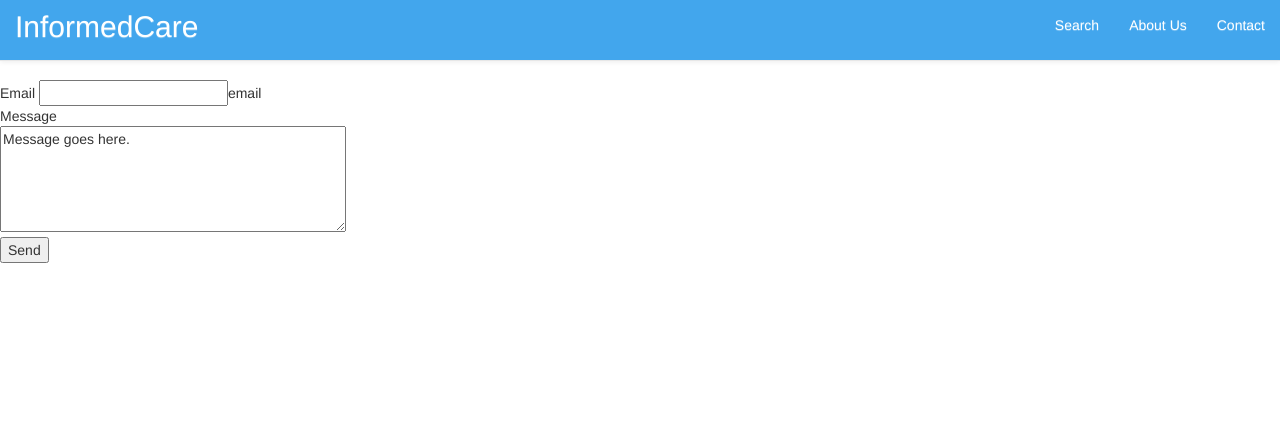
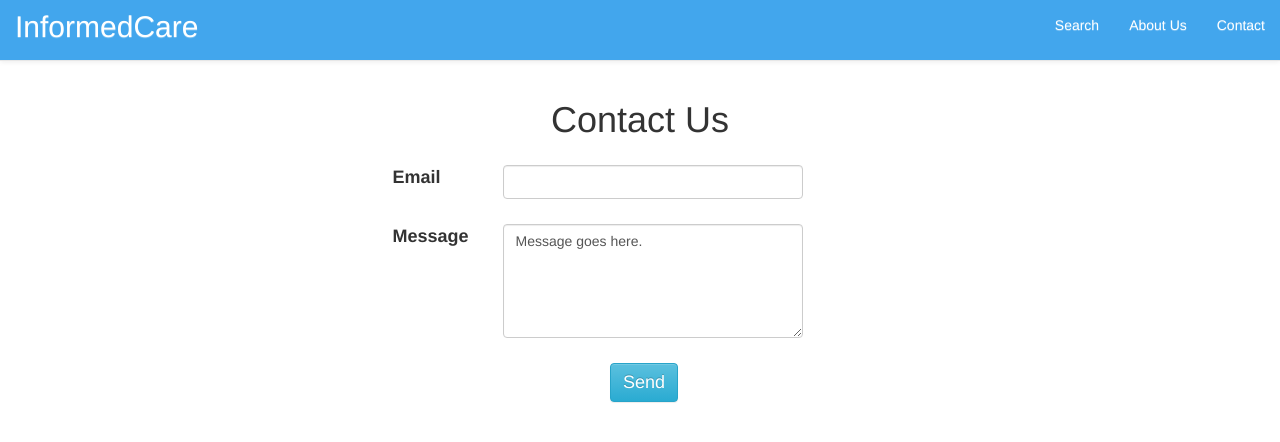
Before and after one commit to josephtoles/hospitals, a Django app: page /contact in a window 1280 px wide. Shown: the top 442 px of the page. Run offline with Django 3.2, Linux system fonts and the light colour scheme; some libraries are stand-ins or nearby versions.

Commit message:
added contact page styling

```diff
--- a/static/home.css
+++ b/static/home.css
@@ -25,3 +25,23 @@ body{
     font-size: 18px;
     text-decoration: underline;
 }
+
+.ui-contact-label{
+    font-size: 18px;
+    margin-left: 15%;
+}
+
+.form-control{
+    width: 40%;
+    margin-bottom: 25px;
+}
+
+.ui-contact-button{
+    margin-left: 46%;
+    font-size: 18px;
+}
+
+.ui-contact{
+    text-align: center;
+    margin-bottom: 25px;
+}
--- a/web/templates/contact.html
+++ b/web/templates/contact.html
@@ -4,18 +4,24 @@
     {% if message_sent %}
         Thanks for getting in touch. We'll get back to you within 3 business days.
     {% else %}
+        <div class="container">
+            <div class="row">
+                <div class="col-sm-8 col-sm-offset-2">
+                    <h1 class="ui-contact">Contact Us</h1>
                     <form action="{% url 'contact' %}" method="POST">
                         {% csrf_token %}
                         <div>
-                Email
-                <input type="email" name="email">email</input>
+                            <label class="col-sm-2 control-label ui-contact-label">Email</label>
+                            <input type="email" class="form-control" name="email"></input>
                         </div>
                         <div>
-                Message
-                <br>
-                <textarea cols="40" rows="5" name="message">Message goes here.</textarea>
+                            <label class="col-sm-2 control-label ui-contact-label">Message</label>
+                            <textarea cols="40" rows="5" class="form-control" name="message">Message goes here.</textarea>
                         </div>
-            <input type="submit" value="Send">
+                        <input type="submit" value="Send" class="btn btn-info ui-contact-button">
                     </form>
+                </div>
+            </div>
+        </div>
     {% endif %}
 {% endblock %}
```
Lines whose indentation alone changed are shown as unchanged.
